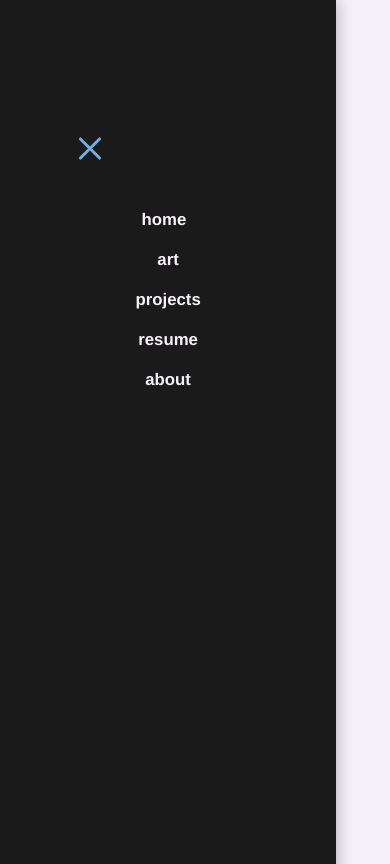
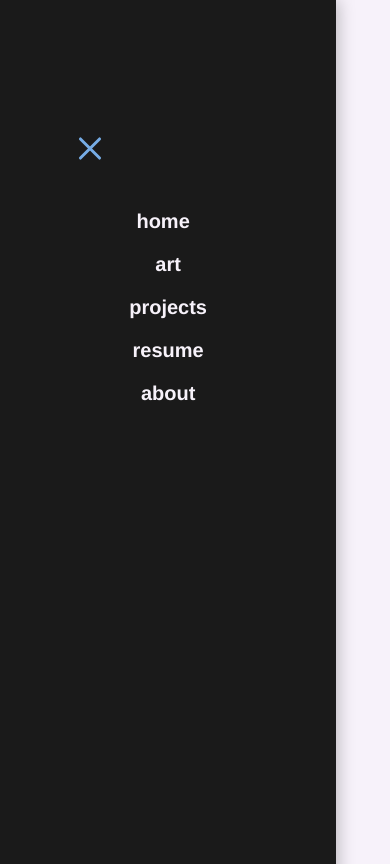
Before and after one commit to sarankirthic/sarankirthic.github.io, a Flask app: page / in a window 390 px wide, after a click that opens the changed part. Run offline with Flask 3, Linux system fonts and the light colour scheme.

Commit message:
minor design change updating the font size

```diff
--- a/static/css/mobile.css
+++ b/static/css/mobile.css
@@ -71,7 +71,7 @@
 
     .nav a {
         padding: 10px 6px;
-        font-size: 1.05rem;
+        font-size: 20px;
         text-decoration: none;
         color: inherit;
     }
@@ -87,7 +87,6 @@
         z-index: 999;
     }
 
-    /* Checkbox checked: open panel and show overlay */
     .nav-toggle:checked ~ .nav {
         transform: translateX(0%);
     }
@@ -106,8 +105,3 @@
         pointer-events: auto;
     }
 }
-
-:root {
-    --sidebar-bg: #0f0f10;
-    --sidebar-fg: #f7f7f7;
-}
```
